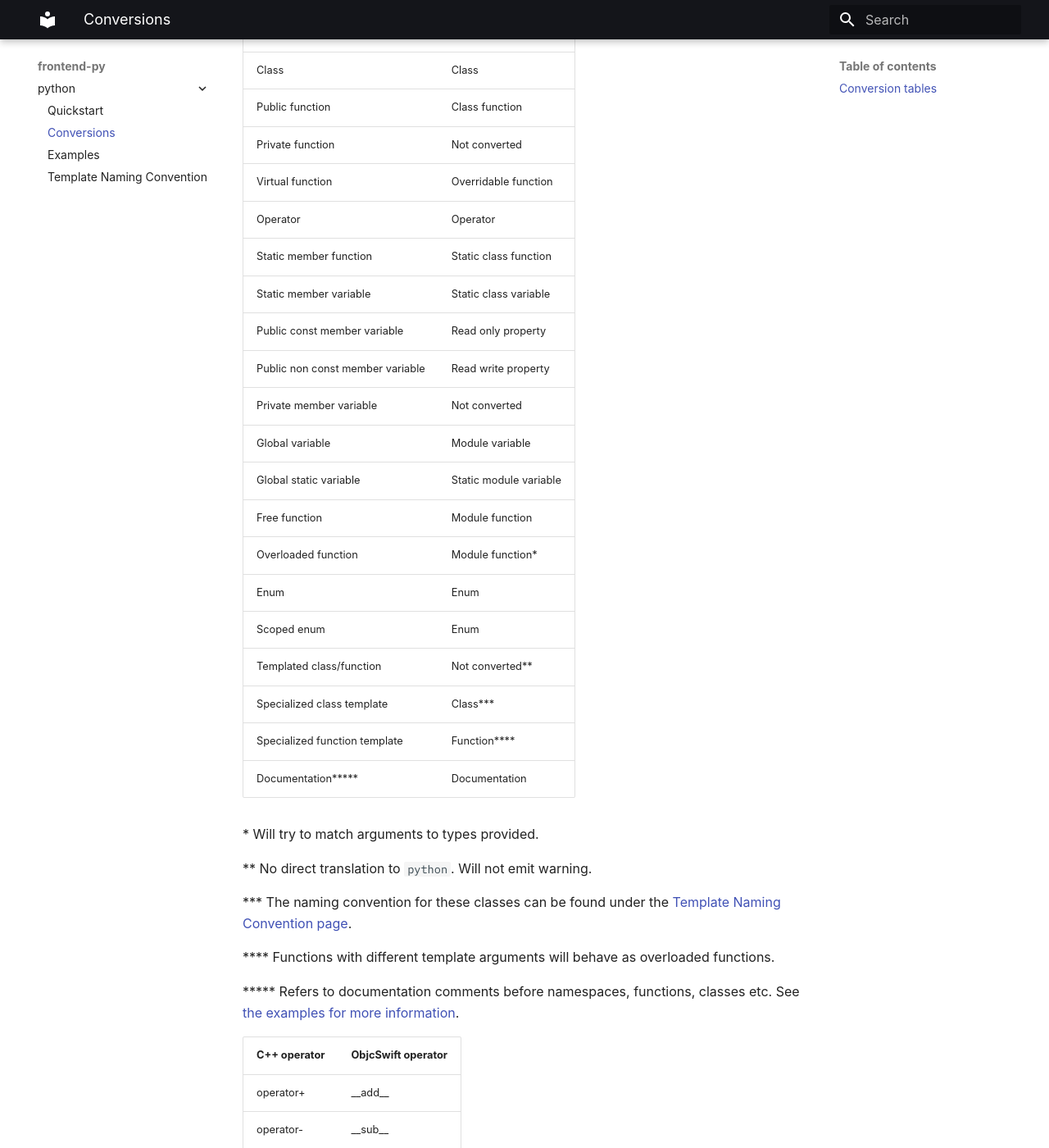
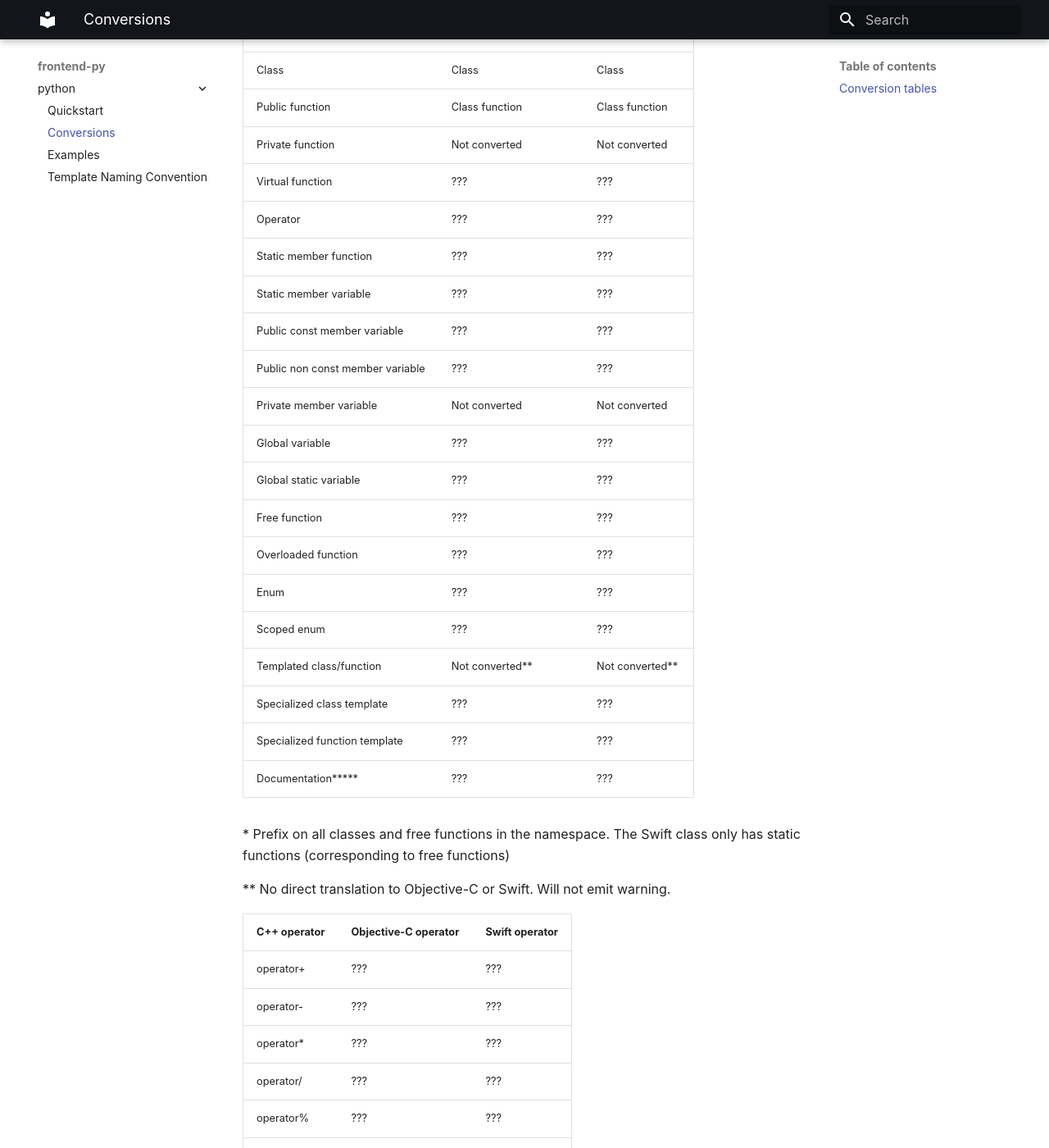
Before and after one commit to Tolc-Software/frontend.swift, an MkDocs documentation site: the page built from docs/public/conversions.md, in a window 1280 px wide and 1400 px high, scrolled down 472 px. Shown: the whole window at 82% size. Built offline with MkDocs 1.6.1 and Material for MkDocs 9.7.7, drawn with Linux system fonts in a browser that asks for light colours; some web fonts are replaced; some of the changed text lies outside the part shown.

Commit message:
Updated documentation:
* Add notice about under construction

* Updated conversions

```diff
--- a/docs/public/conversions.md
+++ b/docs/public/conversions.md
@@ -1,134 +1,126 @@
 # C++ to python conversions #
 
 This page shows what is automatically translated and to what.
-On the left is the `C++` and to the right what the corresponding interface in `python` will be.
-Not converted means there will be no automatic translation to a corresponding `python` object (for example `std::queue` does not automatically translate to `queue.Queue`).
+On the left is the `C++` and to the right what the corresponding interface in `Objective-C` and `Swift` will be.
+Not converted means there will be no automatic translation to a corresponding language object.
 Note that any restriction this poses only applies to the public interface of your code (e.g. your public headers).
 
 ## Conversion tables ##
 
-| C++                                 | ObjcSwift translation             |
-|:----------------------------------- |:------------------------------ |
-| Namespace                           | Module                         |
-| Nested namespace                    | Submodule                      |
-| Class                               | Class                          |
-| Public function                     | Class function                 |
-| Private function                    | Not converted                  |
-| Virtual function                    | Overridable function           |
-| Operator                            | Operator                       |
-| Static member function              | Static class function          |
-| Static member variable              | Static class variable          |
-| Public const member variable        | Read only property             |
-| Public non const member variable    | Read write property            |
-| Private member variable             | Not converted                  |
-| Global variable                     | Module variable                |
-| Global static variable              | Static module variable         |
-| Free function                       | Module function                |
-| Overloaded function                 | Module function*               |
-| Enum                                | Enum                           |
-| Scoped enum                         | Enum                           |
-| Templated class/function            | Not converted**                |
-| Specialized class template          | Class***                       |
-| Specialized function template       | Function****                   |
-| Documentation*****                  | Documentation                  |
+| C++                                 | Objective-C translation        | Swift translation              |
+|:----------------------------------- |:------------------------------ |:------------------------------ |
+| Namespace                           | Prefix*                        | Class*                         |
+| Nested namespace                    | Prefix                         | Class                          |
+| Class                               | Class                          | Class                          |
+| Public function                     | Class function                 | Class function                 |
+| Private function                    | Not converted                  | Not converted                  |
+| Virtual function                    | ???                            | ???                            |
+| Operator                            | ???                            | ???                            |
+| Static member function              | ???                            | ???                            |
+| Static member variable              | ???                            | ???                            |
+| Public const member variable        | ???                            | ???                            |
+| Public non const member variable    | ???                            | ???                            |
+| Private member variable             | Not converted                  | Not converted                  |
+| Global variable                     | ???                            | ???                            |
+| Global static variable              | ???                            | ???                            |
+| Free function                       | ???                            | ???                            |
+| Overloaded function                 | ???                            | ???                            |
+| Enum                                | ???                            | ???                            |
+| Scoped enum                         | ???                            | ???                            |
+| Templated class/function            | Not converted**                | Not converted**                |
+| Specialized class template          | ???                            | ???                            |
+| Specialized function template       | ???                            | ???                            |
+| Documentation*****                  | ???                            | ???                            |
 
-\* Will try to match arguments to types provided.
+\* Prefix on all classes and free functions in the namespace. The Swift class only has static functions (corresponding to free functions)
 
-\*\* No direct translation to `python`. Will not emit warning.
+\*\* No direct translation to Objective-C or Swift. Will not emit warning.
 
-\*\*\* The naming convention for these classes can be found under the [Template Naming Convention page](template_naming_convention.md).
+| C++ operator      | Objective-C operator  | Swift operator                 |
+|:----------------- |:--------------------- |:------------------------------ |
+| operator+         | ???                   | ???                            |
+| operator-         | ???                   | ???                            |
+| operator*         | ???                   | ???                            |
+| operator/         | ???                   | ???                            |
+| operator%         | ???                   | ???                            |
+| operator+=        | ???                   | ???                            |
+| operator-=        | ???                   | ???                            |
+| operator*=        | ???                   | ???                            |
+| operator/=        | ???                   | ???                            |
+| operator%=        | ???                   | ???                            |
+| operator==        | ???                   | ???                            |
+| operator!=        | ???                   | ???                            |
+| operator>         | ???                   | ???                            |
+| operator>=        | ???                   | ???                            |
+| operator<         | ???                   | ???                            |
+| operator<=        | ???                   | ???                            |
+| operator[]        | ???                   | ???                            |
+| operator()        | ???                   | ???                            |
+| operator=         | Not converted         | Not converted                  |
+| operator<<        | Not converted         | Not converted                  |
+| operator>>        | Not converted         | Not converted                  |
+| operator++        | Not converted         | Not converted                  |
+| operator--        | Not converted         | Not converted                  |
 
-\*\*\*\* Functions with different template arguments will behave as overloaded functions.
+| C++ Standard library class      | Objective-C translation                                           | Swift translation              |
+|:------------------------------- |:----------------------------------------------------------------- |:------------------------------ |
+| std::array                      | ???                                                               | ???                            |
+| std::complex                    | ???                                                               | ???                            |
+| std::deque                      | ???                                                               | ???                            |
+| std::filesystem::path           | ???                                                               | ???                            |
+| std::forward\_list              | Not converted                                                     | Not converted                  |
+| std::function                   | ???                                                               | ???                            |
+| std::list                       | ???                                                               | ???                            |
+| std::map                        | ???                                                               | ???                            |
+| std::multimap                   | ???                                                               | ???                            |
+| std::multiset                   | ???                                                               | ???                            |
+| std::optional                   | ???                                                               | ???                            |
+| std::pair                       | ???                                                               | ???                            |
+| std::priority\_queue            | ???                                                               | ???                            |
+| std::queue                      | ???                                                               | ???                            |
+| std::set                        | ???                                                               | ???                            |
+| std::shared_ptr                 | ???                                                               | ???                            |
+| std::stack                      | ???                                                               | ???                            |
+| std::tuple                      | ???                                                               | ???                            |
+| std::unique_ptr                 | ???                                                               | ???                            |
+| std::shared_ptr                 | ???                                                               | ???                            |
+| std::unordered\_map             | ???                                                               | ???                            |
+| std::unordered\_multimap        | ???                                                               | ???                            |
+| std::unordered\_multiset        | ???                                                               | ???                            |
+| std::unordered\_set             | ???                                                               | ???                            |
+| std::valarray                   | ???                                                               | ???                            |
+| std::variant                    | ???                                                               | ???                            |
+| std::vector                     | ???                                                               | ???                            |
 
-\*\*\*\*\* Refers to documentation comments before namespaces, functions, classes etc. See [the examples for more information](examples.md).
 
-| C++ operator      | ObjcSwift operator       |
-|:----------------- |:--------------------- |
-| operator+         | \_\_add\_\_           |
-| operator-         | \_\_sub\_\_           |
-| operator*         | \_\_mul\_\_           |
-| operator/         | \_\_truediv\_\_       |
-| operator%         | \_\_mod\_\_           |
-| operator+=        | \_\_iadd\_\_          |
-| operator-=        | \_\_isub\_\_          |
-| operator*=        | \_\_imul\_\_          |
-| operator/=        | \_\_itruediv\_\_      |
-| operator%=        | \_\_imod\_\_          |
-| operator==        | \_\_eq\_\_            |
-| operator!=        | \_\_ne\_\_            |
-| operator>         | \_\_gt\_\_            |
-| operator>=        | \_\_ge\_\_            |
-| operator<         | \_\_lt\_\_            |
-| operator<=        | \_\_ge\_\_            |
-| operator[]        | \_\_getitem\_\_       |
-| operator()        | \_\_call\_\_          |
-| operator=         | Not converted         |
-| operator<<        | Not converted         |
-| operator>>        | Not converted         |
-| operator++        | Not converted         |
-| operator--        | Not converted         |
-
-| C++ Standard library class      | ObjcSwift translation                                                |
-|:------------------------------- |:----------------------------------------------------------------- |
-| std::array                      | array                                                             |
-| std::complex                    | [complex](https://docs.python.org/3/library/cmath.html)           |
-| std::deque                      | array                                                             |
-| std::filesystem::path           | [pathlib.Path](https://docs.python.org/3/library/pathlib.html)    |
-| std::forward\_list              | Not converted                                                     |
-| std::function                   | function                                                          |
-| std::list                       | array                                                             |
-| std::map                        | dict                                                              |
-| std::multimap                   | Not converted                                                     |
-| std::multiset                   | Not converted                                                     |
-| std::optional                   | None \|\| value                                                   |
-| std::pair                       | tuple                                                             |
-| std::priority\_queue            | Not converted                                                     |
-| std::queue                      | Not converted                                                     |
-| std::set                        | set                                                               |
-| std::shared_ptr                 | value                                                             |
-| std::stack                      | Not converted                                                     |
-| std::tuple                      | tuple                                                             |
-| std::unique_ptr                 | value*                                                            |
-| std::shared_ptr                 | value**                                                           |
-| std::unordered\_map             | dict                                                              |
-| std::unordered\_multimap        | Not converted                                                     |
-| std::unordered\_multiset        | Not converted                                                     |
-| std::unordered\_set             | set                                                               |
-| std::valarray                   | array                                                             |
-| std::variant                    | value                                                             |
-| std::vector                     | array                                                             |
-
-\* Note that due to how python works internally, function argument of type `std::unique_ptr` is not allowed. For more info see [the pybind11 documentation on smart pointers](https://pybind11.readthedocs.io/en/stable/advanced/smart_ptrs.html).
-
-\*\* When a user defined struct/class is managed by `std::shared_ptr`, it is marked as such in the resulting pybind11. For more info see [the pybind11 documentation on smart pointers](https://pybind11.readthedocs.io/en/stable/advanced/smart_ptrs.html).
-
-| C++ builtin type           | ObjcSwift translation       |
-|:-------------------------- |:------------------------ |
-| bool                       | bool                     |
-| char                       | str                      |
-| char16\_t                  | str                      |
-| char32\_t                  | str                      |
-| double                     | float                    |
-| float                      | float                    |
-| int                        | int                      |
-| int8_t                     | int                      |
-| int16_t                    | int                      |
-| int32_t                    | int                      |
-| int64_t                    | int                      |
-| long double                | int                      |
-| long int                   | int                      |
-| long long int              | int                      |
-| short int                  | int                      |
-| signed char                | str                      |
-| string                     | str                      |
-| string\_view               | str                      |
-| uint8_t                    | int                      |
-| uint16_t                   | int                      |
-| uint32_t                   | int                      |
-| uint64_t                   | int                      |
-| unsigned char              | str                      |
-| unsigned int               | int                      |
-| unsigned long int          | int                      |
-| unsigned long long int     | int                      |
-| unsigned short int         | int                      |
-| wchar\_t                   | str                      |
+| C++ builtin type           | Objective-C translation  | Swift translation              |
+|:-------------------------- |:------------------------ |:------------------------------ |
+| bool                       | bool                     | Bool                           |
+| char                       | char                     | Character                      |
+| char16\_t                  | ???                      | Character                      |
+| char32\_t                  | ???                      | Character                      |
+| double                     | double                   | Double                         |
+| float                      | float                    | Float                          |
+| int                        | int                      | Int32                          |
+| int8_t                     | ???                      | Int8                           |
+| int16_t                    | ???                      | Int16                          |
+| int32_t                    | ???                      | Int32                          |
+| int64_t                    | ???                      | Int64                          |
+| long double                | ???                      | Double                         |
+| long int                   | ???                      | Int64                          |
+| long long int              | ???                      | Int64                          |
+| short int                  | ???                      | Int8                           |
+| signed char                | ???                      | Character                      |
+| string                     | ???                      | String                         |
+| string\_view               | ???                      | String                         |
+| uint8_t                    | ???                      | UInt                           |
+| uint16_t                   | ???                      | UInt                           |
+| uint32_t                   | ???                      | UInt                           |
+| uint64_t                   | ???                      | UInt                           |
+| unsigned char              | ???                      | Character                      |
+| unsigned int               | ???                      | UInt                           |
+| unsigned long int          | ???                      | UInt                           |
+| unsigned long long int     | ???                      | UInt                           |
+| unsigned short int         | ???                      | UInt                           |
+| wchar\_t                   | ???                      | Character                      |
+| void                       | void                     | Void                           |
```
Also changed, not shown: docs/public/quickstart.md (+44 -18 lines), README.md, 2 other files.
